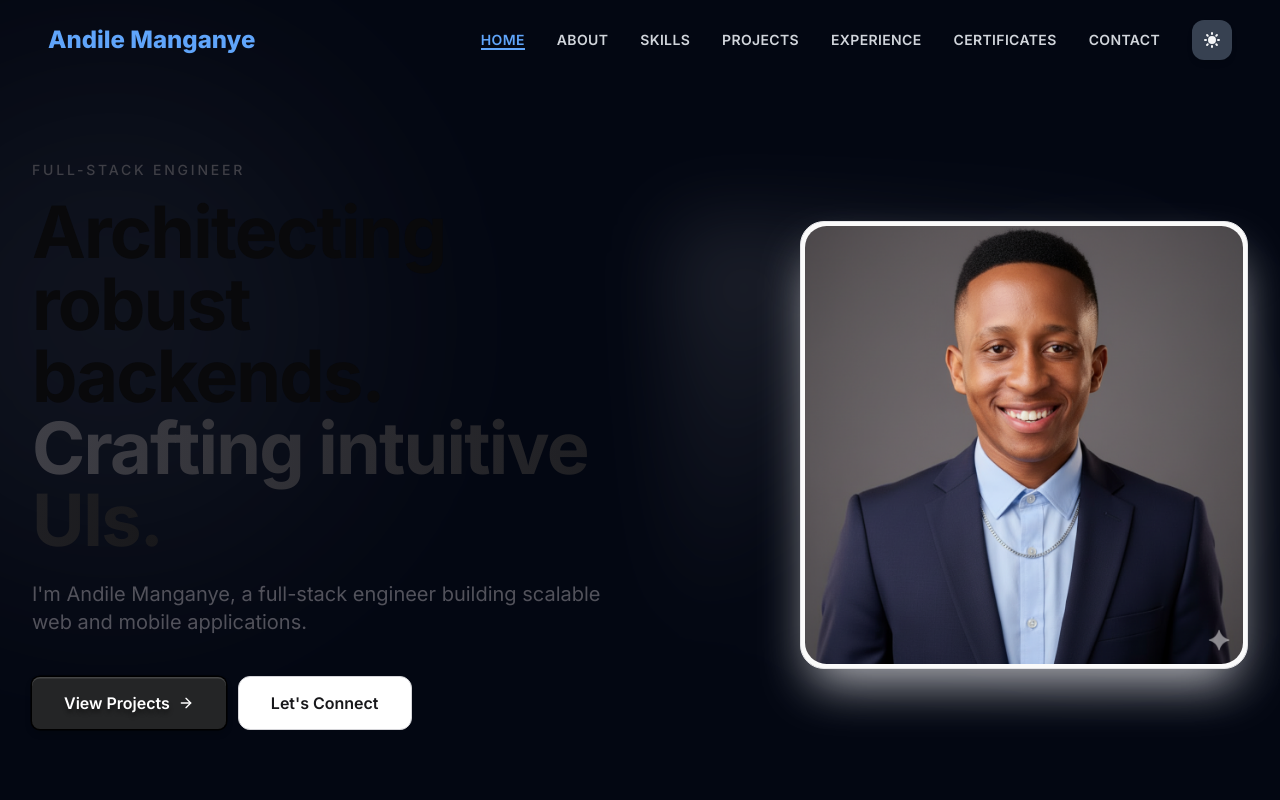
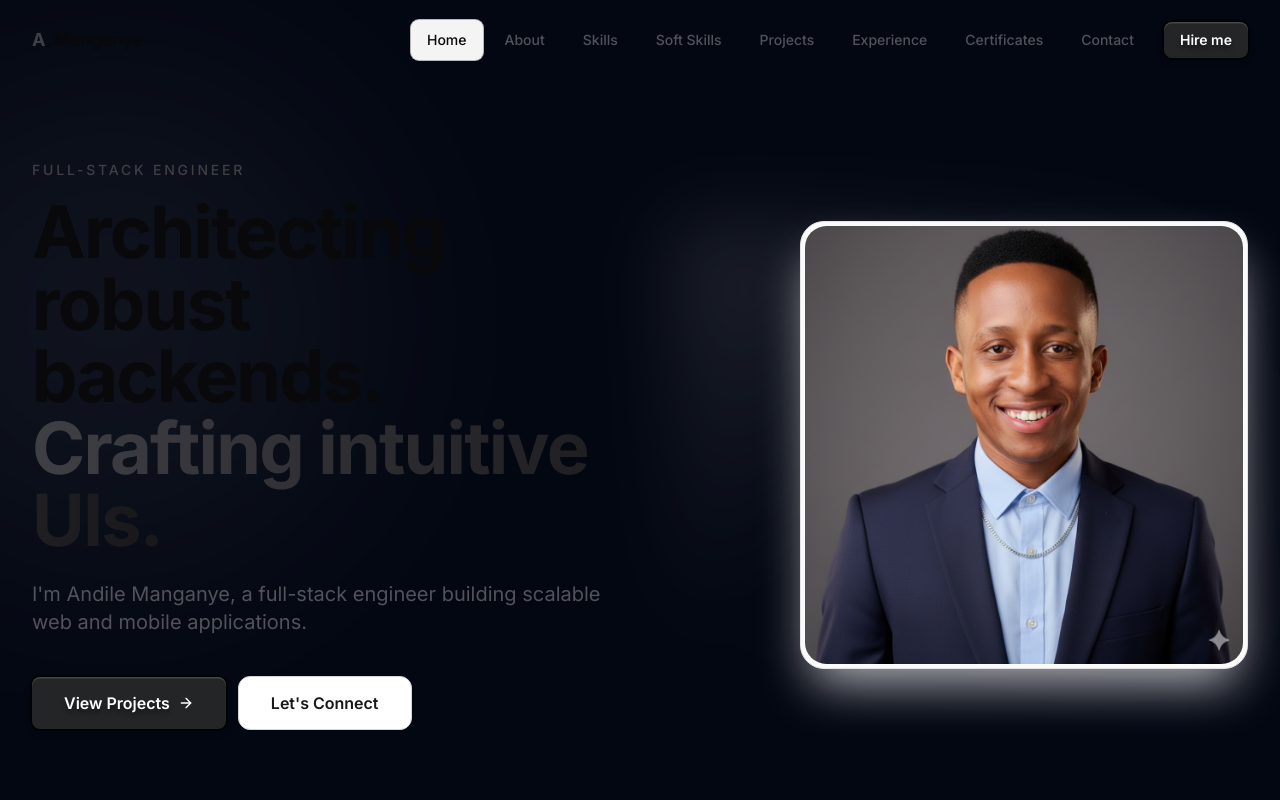
Before and after one commit to Andile45/Andile-Manganye-Porfolio, a React (Vite) app: page / in a window 1280 px wide. Shown: the top 800 px of the page. Built offline with nearby package versions, Linux system fonts and the light colour scheme.

Commit message:
fix: improve mobile nav scroll and active section tracking

```diff
--- a/src/components/Header.tsx
+++ b/src/components/Header.tsx
@@ -1,229 +1,181 @@
-import { useState, useEffect } from 'react';
+import { useState, useEffect, useCallback } from 'react';
 import { motion, AnimatePresence } from 'framer-motion';
-import { useTheme } from '../contexts/ThemeContext';
+import { Menu, X } from 'lucide-react';
+import { primaryButtonSm } from '../lib/button-styles';
+import { scrollToSectionId, updateSectionHash } from '../lib/scroll';
+import { cn } from '../lib/utils';
 
-const HEADER_OFFSET = 80;
 const navItems = [
   { id: 'home', label: 'Home' },
   { id: 'about', label: 'About' },
   { id: 'skills', label: 'Skills' },
+  { id: 'soft-skills', label: 'Soft Skills' },
   { id: 'projects', label: 'Projects' },
   { id: 'experience', label: 'Experience' },
   { id: 'certificates', label: 'Certificates' },
   { id: 'contact', label: 'Contact' },
-];
+] as const;
+
+/** Match mobile menu exit animation before scrolling (layout must settle). */
+const MOBILE_MENU_CLOSE_MS = 320;
 
 const Header = () => {
   const [isScrolled, setIsScrolled] = useState(false);
   const [isMobileMenuOpen, setIsMobileMenuOpen] = useState(false);
   const [activeSection, setActiveSection] = useState('home');
-  const { theme, toggleTheme } = useTheme();
+
+  const updateActiveSection = useCallback(() => {
+    const offset = 120;
+    const scrollPos = window.scrollY + offset;
+    let current = 'home';
+
+    for (const item of navItems) {
+      const el = document.getElementById(item.id);
+      if (!el) continue;
+      const top = el.getBoundingClientRect().top + window.scrollY;
+      if (scrollPos >= top) current = item.id;
+    }
+
+    setActiveSection(current);
+  }, []);
 
   useEffect(() => {
     const handleScroll = () => {
-      setIsScrolled(window.scrollY > 50);
-
-      const scrollTop = window.scrollY + HEADER_OFFSET;
-      let current = 'home';
-      for (const item of navItems) {
-        const el = document.getElementById(item.id);
-        if (el) {
-          const { offsetTop, offsetHeight } = el;
-          if (scrollTop >= offsetTop - 1) {
-            current = item.id;
-          }
-        }
-      }
-      setActiveSection(current);
+      setIsScrolled(window.scrollY > 24);
+      updateActiveSection();
     };
 
     handleScroll();
-    window.addEventListener('scroll', handleScroll);
-    return () => window.removeEventListener('scroll', handleScroll);
-  }, []);
+    window.addEventListener('scroll', handleScroll, { passive: true });
+    window.addEventListener('resize', updateActiveSection);
 
-  const scrollToSection = (e: React.MouseEvent, id: string) => {
+    return () => {
+      window.removeEventListener('scroll', handleScroll);
+      window.removeEventListener('resize', updateActiveSection);
+    };
+  }, [updateActiveSection]);
+
+  const navigateToSection = (e: React.MouseEvent<HTMLElement>, id: string) => {
     e.preventDefault();
     setActiveSection(id);
+    const menuWasOpen = isMobileMenuOpen;
     setIsMobileMenuOpen(false);
 
-    setTimeout(() => {
-      const element = document.getElementById(id);
-      if (element) {
-        const elementPosition = element.getBoundingClientRect().top + window.scrollY;
-        const offsetPosition = elementPosition - HEADER_OFFSET;
+    const runScroll = () => {
+      scrollToSectionId(id);
+      updateSectionHash(id);
+    };
 
-        window.scrollTo({
-          top: Math.max(0, offsetPosition),
-          behavior: 'smooth'
-        });
+    if (menuWasOpen) {
+      window.setTimeout(runScroll, MOBILE_MENU_CLOSE_MS);
+    } else {
+      requestAnimationFrame(runScroll);
     }
-    }, 100);
   };
 
   return (
     <header
-      className={`fixed top-0 left-0 right-0 z-50 w-full transition-all duration-300 ${
+      className={cn(
+        'fixed inset-x-0 top-0 z-50 transition-all duration-300',
         isScrolled
-          ? 'bg-white/90 dark:bg-gray-900/90 backdrop-blur-lg shadow-xl border-b border-gray-200 dark:border-gray-800'
-          : 'bg-transparent dark:bg-transparent'
-      }`}
+          ? 'border-b border-zinc-200 bg-white/90 backdrop-blur-xl shadow-sm'
+          : 'bg-transparent'
+      )}
     >
-      <nav className="container mx-auto max-w-7xl px-4 sm:px-6 lg:px-8 xl:px-12">
-        <div className="flex items-center justify-between h-16 sm:h-18 md:h-20">
-          <motion.button
-            type="button"
-            onClick={(e) => scrollToSection(e, 'home')}
-            className="text-lg sm:text-xl md:text-2xl font-extrabold text-blue-600 dark:text-blue-400"
-            whileHover={{ scale: 1.05 }}
-            whileTap={{ scale: 0.95 }}
-            transition={{ type: 'spring', stiffness: 400 }}
+      <nav className="mx-auto flex h-[4.5rem] max-w-7xl items-center justify-between px-4 sm:px-6 lg:h-20 lg:px-8">
+        <motion.a
+          href="#home"
+          onClick={(e) => navigateToSection(e, 'home')}
+          className="text-lg font-bold tracking-tight text-zinc-950"
+          whileHover={{ scale: 1.02 }}
+          whileTap={{ scale: 0.98 }}
         >
-            Andile Manganye
-          </motion.button>
+          <span className="text-zinc-700">A</span>. Manganye
+        </motion.a>
 
-          {/* Desktop Navigation */}
-          <div className="hidden md:flex items-center space-x-4 lg:space-x-6 xl:space-x-8">
+        <motion.div className="hidden items-center gap-1 md:flex lg:gap-1.5">
           {navItems.map((item) => {
             const isActive = activeSection === item.id;
             return (
-                <motion.button
+              <a
                 key={item.id}
-                  type="button"
-                  onClick={(e) => scrollToSection(e, item.id)}
-                  className={`group font-semibold text-xs sm:text-sm uppercase tracking-wide relative transition-colors ${
-                    isActive
-                      ? 'text-blue-600 dark:text-blue-400'
-                      : 'text-gray-700 dark:text-gray-300 hover:text-blue-600 dark:hover:text-blue-400'
-                  }`}
-                  transition={{ duration: 0.2 }}
+                href={`#${item.id}`}
+                onClick={(e) => navigateToSection(e, item.id)}
+                aria-current={isActive ? 'page' : undefined}
+                className={cn(
+                  'relative rounded-lg px-3.5 py-2.5 text-sm font-medium transition-colors lg:px-4',
+                  isActive ? 'text-zinc-950' : 'text-zinc-600 hover:text-zinc-950'
+                )}
               >
-                  {item.label}
-                  <span
-                    className={`absolute bottom-0 left-0 h-0.5 bg-blue-600 dark:bg-blue-400 transition-all duration-300 ${
-                      isActive ? 'w-full' : 'w-0 group-hover:w-full'
-                    }`}
+                {isActive && (
+                  <motion.span
+                    layoutId="nav-active-pill"
+                    className="pointer-events-none absolute inset-0 rounded-lg bg-zinc-100 ring-1 ring-zinc-200/80"
+                    transition={{ type: 'spring', stiffness: 400, damping: 32 }}
+                    aria-hidden
                   />
-                </motion.button>
+                )}
+                <span className="relative z-10">{item.label}</span>
+              </a>
             );
           })}
-            <motion.button
-              onClick={toggleTheme}
-              className="p-2.5 rounded-xl bg-gray-200 dark:bg-gray-700 shadow-md"
-              aria-label="Toggle theme"
-              whileHover={{ scale: 1.1, boxShadow: '0 10px 15px -3px rgba(0, 0, 0, 0.1)' }}
-              whileTap={{ scale: 0.95 }}
-              transition={{ type: 'spring', stiffness: 400 }}
+          <motion.a
+            href="#contact"
+            onClick={(e) => navigateToSection(e, 'contact')}
+            className={cn('ml-1 lg:ml-2', primaryButtonSm)}
+            whileHover={{ scale: 1.03 }}
+            whileTap={{ scale: 0.97 }}
           >
-              {theme === 'dark' ? (
-                <svg className="w-5 h-5" fill="currentColor" viewBox="0 0 20 20">
-                  <path
-                    fillRule="evenodd"
-                    d="M10 2a1 1 0 011 1v1a1 1 0 11-2 0V3a1 1 0 011-1zm4 8a4 4 0 11-8 0 4 4 0 018 0zm-.464 4.95l.707.707a1 1 0 001.414-1.414l-.707-.707a1 1 0 00-1.414 1.414zm2.12-10.607a1 1 0 010 1.414l-.706.707a1 1 0 11-1.414-1.414l.707-.707a1 1 0 011.414 0zM17 11a1 1 0 100-2h-1a1 1 0 100 2h1zm-7 4a1 1 0 011 1v1a1 1 0 11-2 0v-1a1 1 0 011-1zM5.05 6.464A1 1 0 106.465 5.05l-.708-.707a1 1 0 00-1.414 1.414l.707.707zm1.414 8.486l-.707.707a1 1 0 01-1.414-1.414l.707-.707a1 1 0 011.414 1.414zM4 11a1 1 0 100-2H3a1 1 0 000 2h1z"
-                    clipRule="evenodd"
-                  />
-                </svg>
-              ) : (
-                <svg className="w-5 h-5" fill="currentColor" viewBox="0 0 20 20">
-                  <path d="M17.293 13.293A8 8 0 016.707 2.707a8.001 8.001 0 1010.586 10.586z" />
-                </svg>
-              )}
-            </motion.button>
-          </div>
+            Hire me
+          </motion.a>
+        </motion.div>
 
-          {/* Mobile Menu Button */}
-          <div className="md:hidden flex items-center space-x-3">
-            <motion.button
-              onClick={toggleTheme}
-              className="p-2.5 rounded-xl bg-gray-200 dark:bg-gray-700 shadow-md"
-              aria-label="Toggle theme"
-              whileHover={{ scale: 1.1 }}
-              whileTap={{ scale: 0.95 }}
-              transition={{ type: 'spring', stiffness: 400 }}
+        <button
+          type="button"
+          className="rounded-lg border border-zinc-200 p-2 text-zinc-600 md:hidden"
+          onClick={() => setIsMobileMenuOpen(!isMobileMenuOpen)}
+          aria-label="Toggle menu"
         >
-              {theme === 'dark' ? (
-                <svg className="w-5 h-5" fill="currentColor" viewBox="0 0 20 20">
-                  <path
-                    fillRule="evenodd"
-                    d="M10 2a1 1 0 011 1v1a1 1 0 11-2 0V3a1 1 0 011-1zm4 8a4 4 0 11-8 0 4 4 0 018 0zm-.464 4.95l.707.707a1 1 0 001.414-1.414l-.707-.707a1 1 0 00-1.414 1.414zm2.12-10.607a1 1 0 010 1.414l-.706.707a1 1 0 11-1.414-1.414l.707-.707a1 1 0 011.414 0zM17 11a1 1 0 100-2h-1a1 1 0 100 2h1zm-7 4a1 1 0 011 1v1a1 1 0 11-2 0v-1a1 1 0 011-1zM5.05 6.464A1 1 0 106.465 5.05l-.708-.707a1 1 0 00-1.414 1.414l.707.707zm1.414 8.486l-.707.707a1 1 0 01-1.414-1.414l.707-.707a1 1 0 011.414 1.414zM4 11a1 1 0 100-2H3a1 1 0 000 2h1z"
-                    clipRule="evenodd"
-                  />
-                </svg>
-              ) : (
-                <svg className="w-5 h-5" fill="currentColor" viewBox="0 0 20 20">
-                  <path d="M17.293 13.293A8 8 0 016.707 2.707a8.001 8.001 0 1010.586 10.586z" />
-                </svg>
-              )}
-            </motion.button>
-            <motion.button
-              onClick={() => setIsMobileMenuOpen(!isMobileMenuOpen)}
-              className="p-2.5 rounded-xl bg-gray-200 dark:bg-gray-700 shadow-md"
-              aria-label="Toggle menu"
-              whileHover={{ scale: 1.1 }}
-              whileTap={{ scale: 0.95 }}
-              transition={{ type: 'spring', stiffness: 400 }}
-            >
-              <svg
-                className="w-6 h-6"
-                fill="none"
-                stroke="currentColor"
-                viewBox="0 0 24 24"
-              >
-                {isMobileMenuOpen ? (
-                  <path
-                    strokeLinecap="round"
-                    strokeLinejoin="round"
-                    strokeWidth={2}
-                    d="M6 18L18 6M6 6l12 12"
-                  />
-                ) : (
-                  <path
-                    strokeLinecap="round"
-                    strokeLinejoin="round"
-                    strokeWidth={2}
-                    d="M4 6h16M4 12h16M4 18h16"
-                  />
-                )}
-              </svg>
-            </motion.button>
-          </div>
-        </div>
+          {isMobileMenuOpen ? <X className="h-5 w-5" /> : <Menu className="h-5 w-5" />}
+        </button>
+      </nav>
 
-        {/* Mobile Menu */}
       <AnimatePresence>
         {isMobileMenuOpen && (
           <motion.div
-              className="md:hidden py-4 space-y-2 bg-white/95 dark:bg-gray-900/95 backdrop-blur-lg rounded-b-2xl shadow-lg border-t border-gray-200 dark:border-gray-800"
+            className="space-y-1 border-b border-zinc-200 bg-white/95 px-4 py-5 backdrop-blur-xl md:hidden"
             initial={{ opacity: 0, height: 0 }}
             animate={{ opacity: 1, height: 'auto' }}
             exit={{ opacity: 0, height: 0 }}
-              transition={{ duration: 0.3 }}
           >
-              {navItems.map((item, index) => {
+            {navItems.map((item) => {
               const isActive = activeSection === item.id;
               return (
-                  <motion.button
+                <a
                   key={item.id}
-                    type="button"
-                    onClick={(e) => scrollToSection(e, item.id)}
-                    className={`block w-full text-left px-4 py-3 rounded-lg font-medium transition-colors ${
+                  href={`#${item.id}`}
+                  onClick={(e) => navigateToSection(e, item.id)}
+                  aria-current={isActive ? 'page' : undefined}
+                  className={cn(
+                    'relative block w-full rounded-lg py-3.5 pl-4 pr-4 text-sm font-medium transition-colors',
                     isActive
-                        ? 'text-blue-600 dark:text-blue-400 bg-blue-50 dark:bg-blue-900/30'
-                        : 'text-gray-700 dark:text-gray-200 hover:bg-gray-100 dark:hover:bg-gray-800'
-                    }`}
-                    initial={{ opacity: 0, x: -20 }}
-                    animate={{ opacity: 1, x: 0 }}
-                    transition={{ delay: index * 0.05 }}
-                    whileHover={!isActive ? { backgroundColor: 'rgba(59, 130, 246, 0.1)', x: 5 } : {}}
+                      ? 'bg-zinc-100 font-semibold text-zinc-950 ring-1 ring-zinc-200/80'
+                      : 'text-zinc-600 hover:bg-zinc-50 hover:text-zinc-950'
+                  )}
                 >
+                  {isActive && (
+                    <span
+                      className="absolute bottom-2 left-0 top-2 w-0.5 rounded-full bg-zinc-900"
+                      aria-hidden
+                    />
+                  )}
                   {item.label}
-                  </motion.button>
+                </a>
               );
             })}
           </motion.div>
         )}
       </AnimatePresence>
-      </nav>
     </header>
   );
 };
```
Lines whose indentation alone changed are shown as unchanged.
